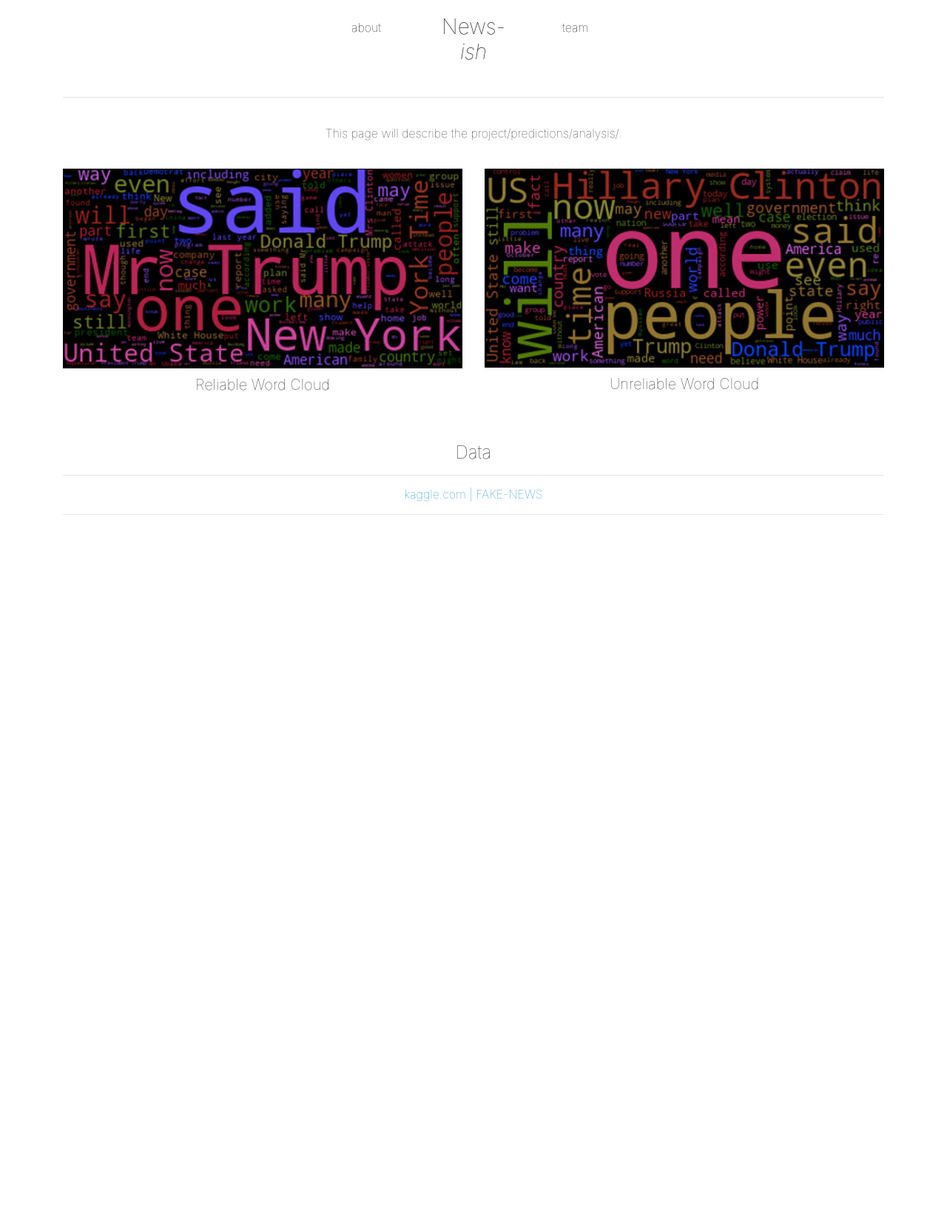
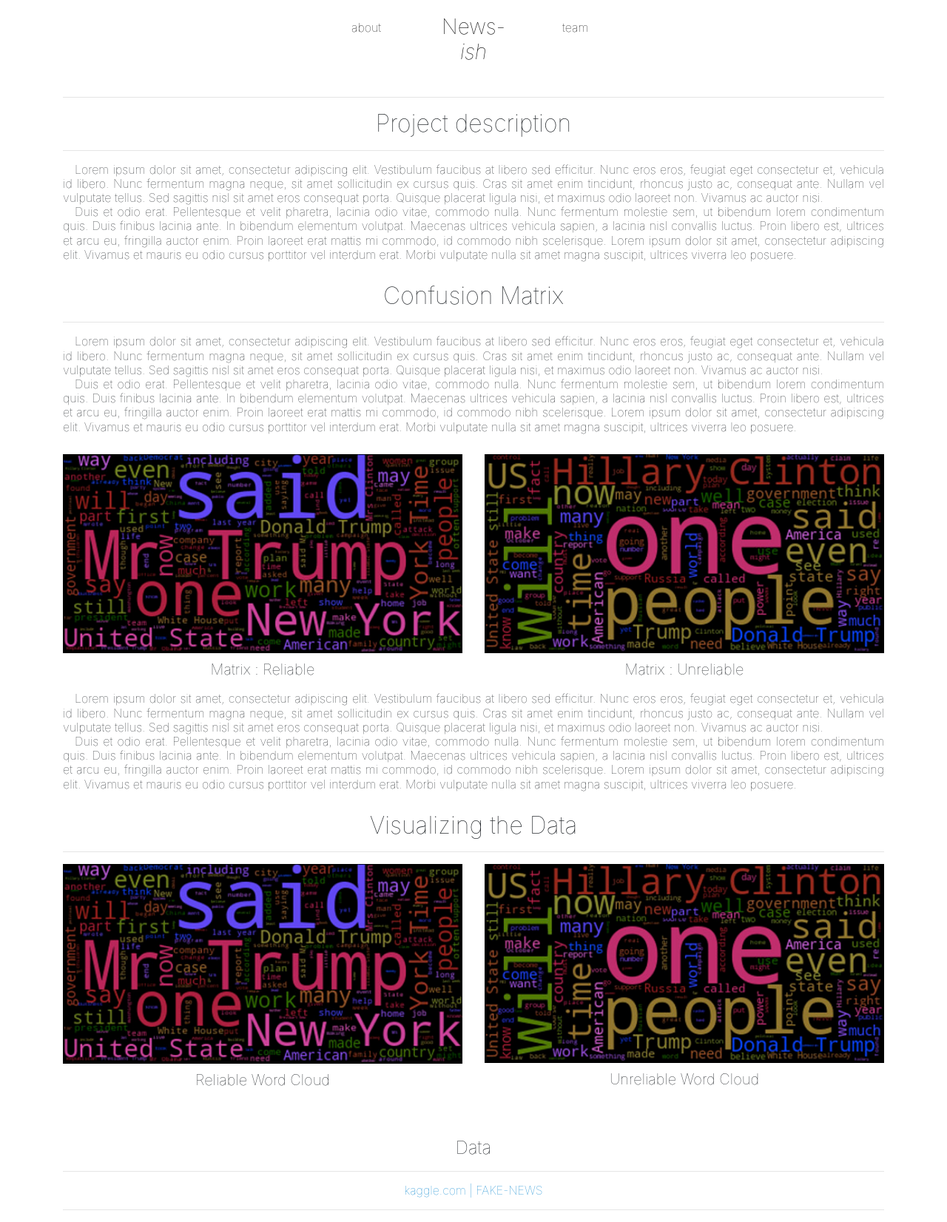
Before and after one commit to emilbello/newsish, a Flask app: page /about.html in a window 1280 px wide. Shown: the whole page at 74% size. Before the commit the page ends 696 px from the top, so only its background shows below. Run offline with Flask 2, Linux system fonts and the light colour scheme; some libraries are stand-ins or nearby versions.

Commit message:
updated HTML files

```diff
--- a/static/css/style.css
+++ b/static/css/style.css
@@ -25,6 +25,10 @@
 
 .article {
     text-align: justify;
+}
+
+.thin {
+    font-weight: lighter;
 }
 
 .bio-name {
--- a/templates/about.html
+++ b/templates/about.html
@@ -30,9 +30,28 @@
 
 <div class="container">
     <div class="row">
-        <div class="col-12">
-            <p class="header-row">This page will describe the project/predictions/analysis/.</p>
-        </div>
+        <!-- PROJECT DESCRIPTION SECTION -->
+        <div class="col-12" id="project-description-section"><h2 class="centered">Project description</h2><hr></div>
+        <div class="col-12"><h6 class="article thin">&emsp;Lorem ipsum dolor sit amet, consectetur adipiscing elit. Vestibulum faucibus at libero sed efficitur. Nunc eros eros, feugiat eget consectetur et, vehicula id libero. Nunc fermentum magna neque, sit amet sollicitudin ex cursus quis. Cras sit amet enim tincidunt, rhoncus justo ac, consequat ante. Nullam vel vulputate tellus. Sed sagittis nisl sit amet eros consequat porta. Quisque placerat ligula nisi, et maximus odio laoreet non. Vivamus ac auctor nisi. <br>
+            &emsp;Duis et odio erat. Pellentesque et velit pharetra, lacinia odio vitae, commodo nulla. Nunc fermentum molestie sem, ut bibendum lorem condimentum quis. Duis finibus lacinia ante. In bibendum elementum volutpat. Maecenas ultrices vehicula sapien, a lacinia nisl convallis luctus. Proin libero est, ultrices et arcu eu, fringilla auctor enim. Proin laoreet erat mattis mi commodo, id commodo nibh scelerisque. Lorem ipsum dolor sit amet, consectetur adipiscing elit. Vivamus et mauris eu odio cursus porttitor vel interdum erat. Morbi vulputate nulla sit amet magna suscipit, ultrices viverra leo posuere.<br><br></h6></div>
+
+        <!-- MATRIX SECTION -->
+        <div class="col-12" id="matrix-section"><h2 class="centered">Confusion Matrix</h2><hr></div>
+        <div class="col-12"><h6 class="article thin">&emsp;Lorem ipsum dolor sit amet, consectetur adipiscing elit. Vestibulum faucibus at libero sed efficitur. Nunc eros eros, feugiat eget consectetur et, vehicula id libero. Nunc fermentum magna neque, sit amet sollicitudin ex cursus quis. Cras sit amet enim tincidunt, rhoncus justo ac, consequat ante. Nullam vel vulputate tellus. Sed sagittis nisl sit amet eros consequat porta. Quisque placerat ligula nisi, et maximus odio laoreet non. Vivamus ac auctor nisi. <br>
+            &emsp;Duis et odio erat. Pellentesque et velit pharetra, lacinia odio vitae, commodo nulla. Nunc fermentum molestie sem, ut bibendum lorem condimentum quis. Duis finibus lacinia ante. In bibendum elementum volutpat. Maecenas ultrices vehicula sapien, a lacinia nisl convallis luctus. Proin libero est, ultrices et arcu eu, fringilla auctor enim. Proin laoreet erat mattis mi commodo, id commodo nibh scelerisque. Lorem ipsum dolor sit amet, consectetur adipiscing elit. Vivamus et mauris eu odio cursus porttitor vel interdum erat. Morbi vulputate nulla sit amet magna suscipit, ultrices viverra leo posuere.<br><br></h6></div>
+            <div class="col-6">
+                <img class="centered-img" src="../static/assets/reliable.jpg" alt="reliable word cloud">
+                <h5 class="centered padding">Matrix : Reliable</h5>
+            </div>
+            <div class="col-6">
+                <img class="centered-img" src="../static/assets/unreliable.jpg" alt="unreliable word cloud">
+                <h5 class="centered padding">Matrix : Unreliable</h5>
+            </div>
+            <div class="col-12"><h6 class="article thin">&emsp;Lorem ipsum dolor sit amet, consectetur adipiscing elit. Vestibulum faucibus at libero sed efficitur. Nunc eros eros, feugiat eget consectetur et, vehicula id libero. Nunc fermentum magna neque, sit amet sollicitudin ex cursus quis. Cras sit amet enim tincidunt, rhoncus justo ac, consequat ante. Nullam vel vulputate tellus. Sed sagittis nisl sit amet eros consequat porta. Quisque placerat ligula nisi, et maximus odio laoreet non. Vivamus ac auctor nisi. <br>
+                &emsp;Duis et odio erat. Pellentesque et velit pharetra, lacinia odio vitae, commodo nulla. Nunc fermentum molestie sem, ut bibendum lorem condimentum quis. Duis finibus lacinia ante. In bibendum elementum volutpat. Maecenas ultrices vehicula sapien, a lacinia nisl convallis luctus. Proin libero est, ultrices et arcu eu, fringilla auctor enim. Proin laoreet erat mattis mi commodo, id commodo nibh scelerisque. Lorem ipsum dolor sit amet, consectetur adipiscing elit. Vivamus et mauris eu odio cursus porttitor vel interdum erat. Morbi vulputate nulla sit amet magna suscipit, ultrices viverra leo posuere.<br><br></h6></div>
+
+        <!-- VISUALIZING SECTION -->
+        <div class="col-12" id="word-cloud-section"><h2 class="centered">Visualizing the Data</h2><hr></div>
         <div class="col-6">
             <img class="centered-img" src="../static/assets/reliable.jpg" alt="reliable word cloud">
             <h5 class="centered padding">Reliable Word Cloud</h5>
@@ -41,6 +60,7 @@
             <img class="centered-img" src="../static/assets/unreliable.jpg" alt="unreliable word cloud">
             <h5 class="centered padding">Unreliable Word Cloud</h5>
         </div>
+
 
         <div class="col-12">
             <br><br>
--- a/templates/team.html
+++ b/templates/team.html
@@ -41,7 +41,7 @@
             <img class="rounded-circle" src="../static/assets/EmilioBello1x1.jpg">
             <div class="bio-name"><a href="https://www.linkedin.com/in/emilio-bello-09938760/" target="_blank">Emilio Bello</a></div>
             <hr>
-            <div class="bio-body">A highly motivated Materials Engineer with 10+ years working in the paints & coatings industry for two major regions, South America and the Middle East, with a strong background in FBE powder coatings. Data visualization and analytics enthusiast, passionate about excellence and learning new things, and always looking for smarter and more efficient ways to get things done.</div>
+            <div class="bio-body">I’m a highly motivated Materials Engineer with over ten years working in the paints & coatings industry for two major regions, South America and the Middle East, with a strong background in FBE powder coatings. During this multicultural journey, I gradually discovered the impact and power of data and how properly delivered information could change the business direction by deriving insights, explaining context and scenarios to define and execute the best-fit strategy. These experiences made a data visualization and analytics enthusiast, continuously learning and deepening the data analytic skills and tools to create value. I’m passionate about excellence and always looking for smarter and more efficient ways to get things done.</div>
         </div>
 
         <div class="col-3">
```
Also changed, not shown: templates/index.html (+5 -5 lines).
